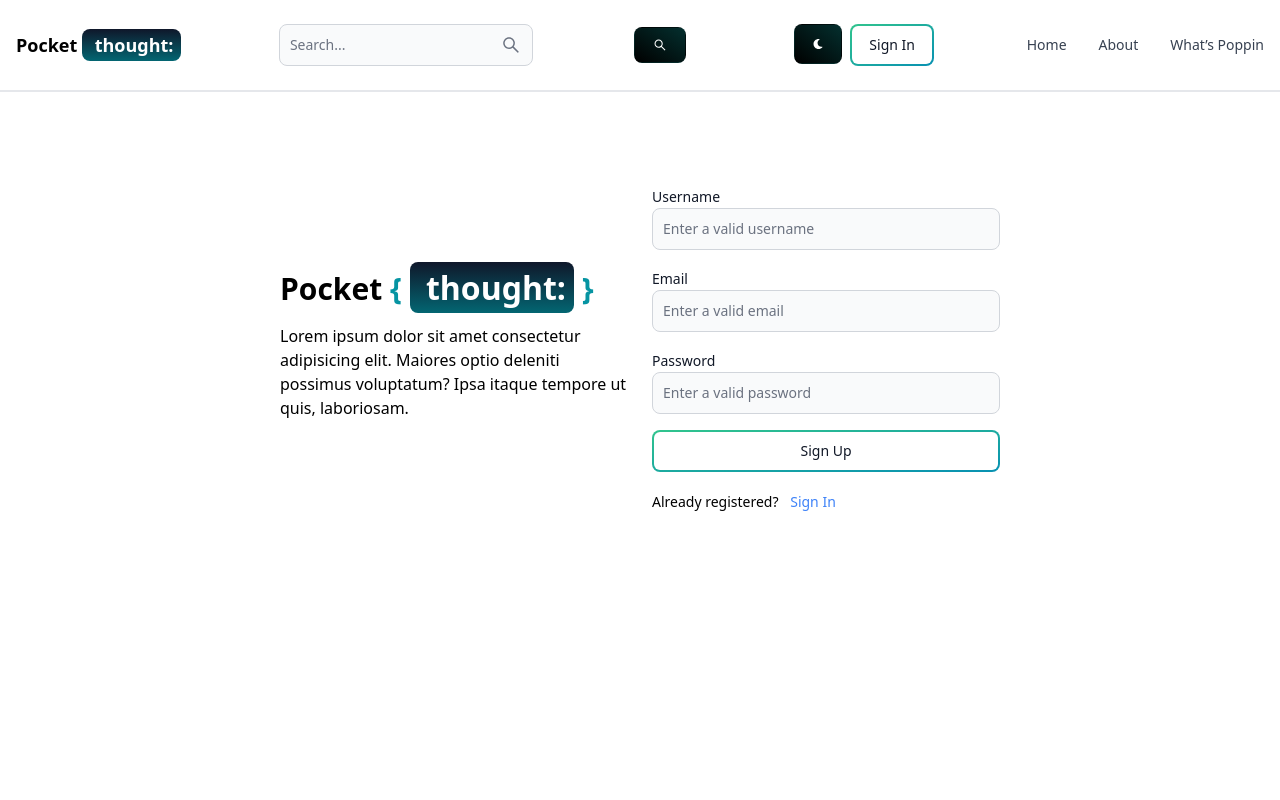
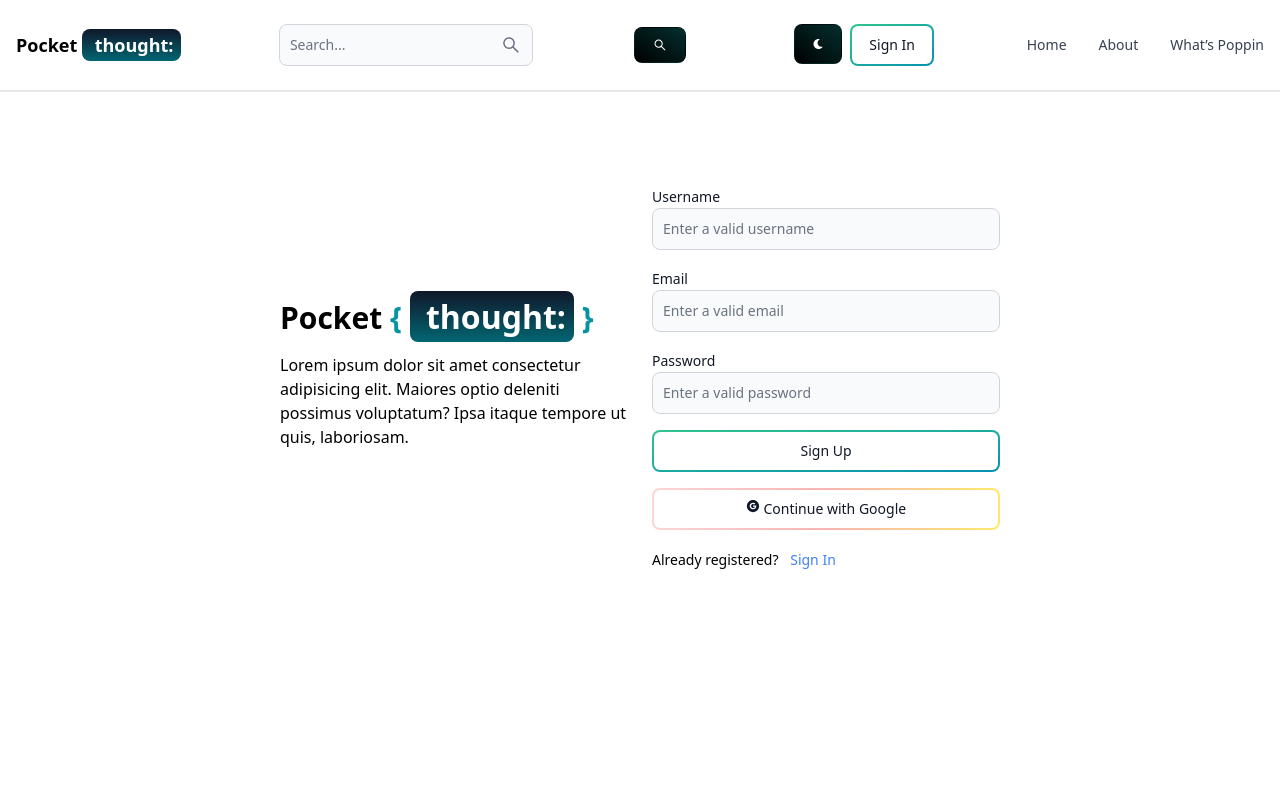
Before and after one commit to TerRosales/tr-blog, a React (Vite) app in the folder client/: page /signup in a window 1280 px wide. Shown: the top 800 px of the page. Built offline with nearby package versions, Linux system fonts and the light colour scheme.

Commit message:
OAUTH init

```diff
--- a/client/package.json
+++ b/client/package.json
@@ -11,6 +11,7 @@
   },
   "dependencies": {
     "@reduxjs/toolkit": "^2.2.1",
+    "firebase": "^10.8.0",
     "flowbite-react": "^0.7.2",
     "react": "^18.2.0",
     "react-dom": "^18.2.0",
--- /dev/null
+++ b/client/src/components/OAuth.jsx
@@ -0,0 +1,16 @@
+import React from "react";
+import { Button } from "flowbite-react";
+import { AiFillGoogleCircle } from "react-icons/ai";
+
+const OAuth = () => {
+  const handleGoogleClick = async () => {};
+
+  return (
+    <Button gradientDuoTone="redToYellow" outline onClick={handleGoogleClick}>
+      <AiFillGoogleCircle />
+      &nbsp;Continue with Google
+    </Button>
+  );
+};
+
+export default OAuth;
--- /dev/null
+++ b/client/src/firebase.js
@@ -0,0 +1,18 @@
+// Import the functions you need from the SDKs you need
+import { initializeApp } from "firebase/app";
+// TODO: Add SDKs for Firebase products that you want to use
+// https://firebase.google.com/docs/web/setup#available-libraries
+
+// Your web app's Firebase configuration
+const firebaseConfig = {
+  // eslint-disable-next-line no-undef
+  apiKey: process.env.VITE_FIREBASE_API_KEY,
+  authDomain: "tr-blog-11ae8.firebaseapp.com",
+  projectId: "tr-blog-11ae8",
+  storageBucket: "tr-blog-11ae8.appspot.com",
+  messagingSenderId: "922922809121",
+  appId: "1:922922809121:web:a8b7724bd30230b7567060",
+};
+
+// Initialize Firebase
+export const app = initializeApp(firebaseConfig);
--- a/client/src/pages/SignIn.jsx
+++ b/client/src/pages/SignIn.jsx
@@ -7,6 +7,7 @@ import userSlice, {
   signInFailure,
   signInSuccess,
 } from "../redux/user/userSlice";
+import OAuth from "../components/OAuth";
 
 const SignIn = () => {
   const [formData, setFormData] = useState({});
@@ -111,6 +112,7 @@ const SignIn = () => {
                 "Sign In"
               )}
             </Button>
+            <OAuth />
           </form>
           <div className="flex gap-2 text-sm mt-5">
             <span>Create an account? </span>
--- a/client/src/pages/SignUp.jsx
+++ b/client/src/pages/SignUp.jsx
@@ -2,6 +2,7 @@
 import React, { useState } from "react";
 import { Alert, Button, Label, Spinner, TextInput } from "flowbite-react";
 import { Link, useNavigate } from "react-router-dom";
+import OAuth from "../components/OAuth";
 
 const SignUp = () => {
   const [formData, setFormData] = useState({});
@@ -117,6 +118,7 @@ const SignUp = () => {
                 "Sign Up"
               )}
             </Button>
+            <OAuth />
           </form>
           <div className="flex gap-2 text-sm mt-5">
             <span>Already registered?</span>
```
Also changed, not shown: 1 other file (tests, documents, lock files or other folders).
